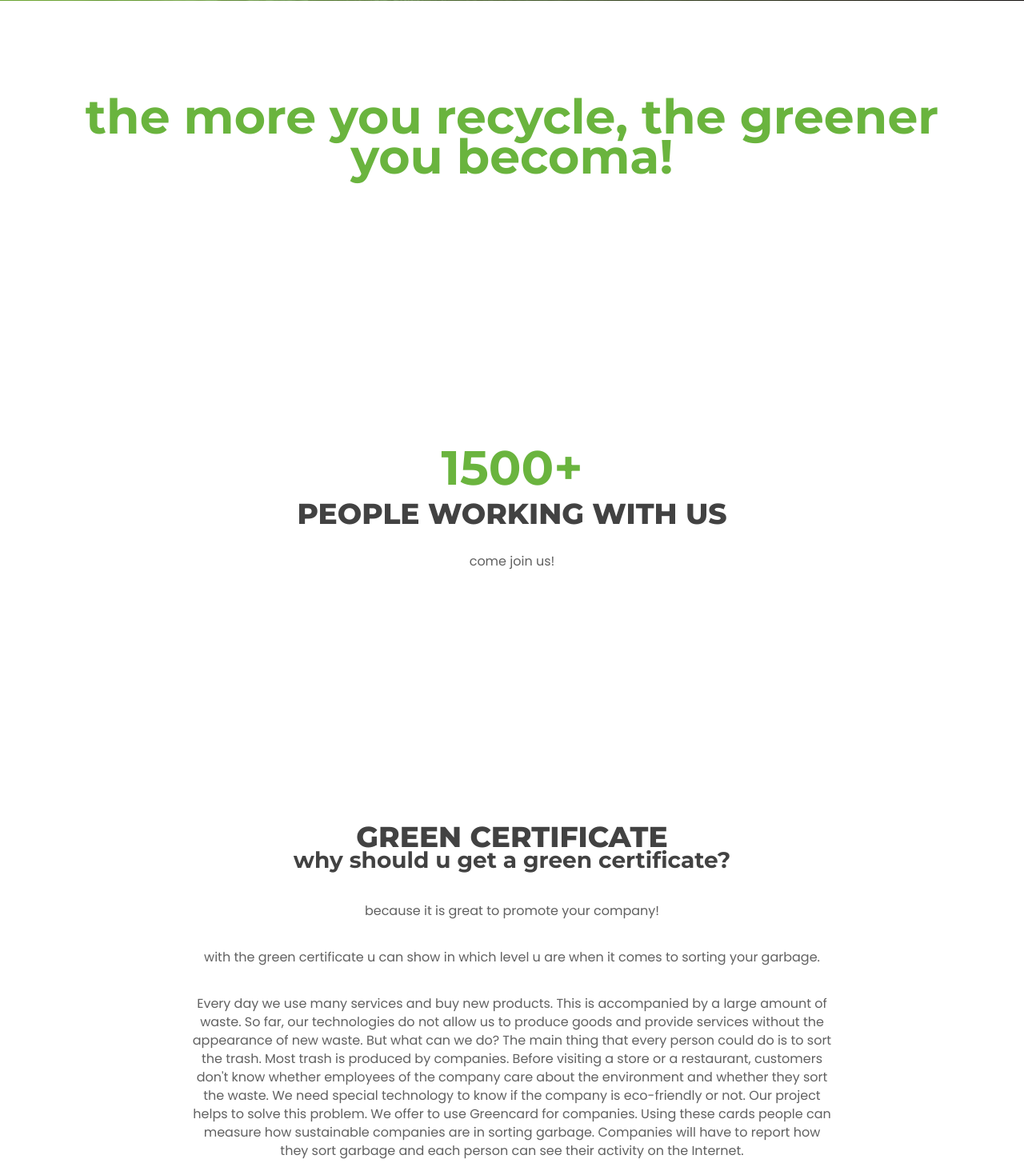
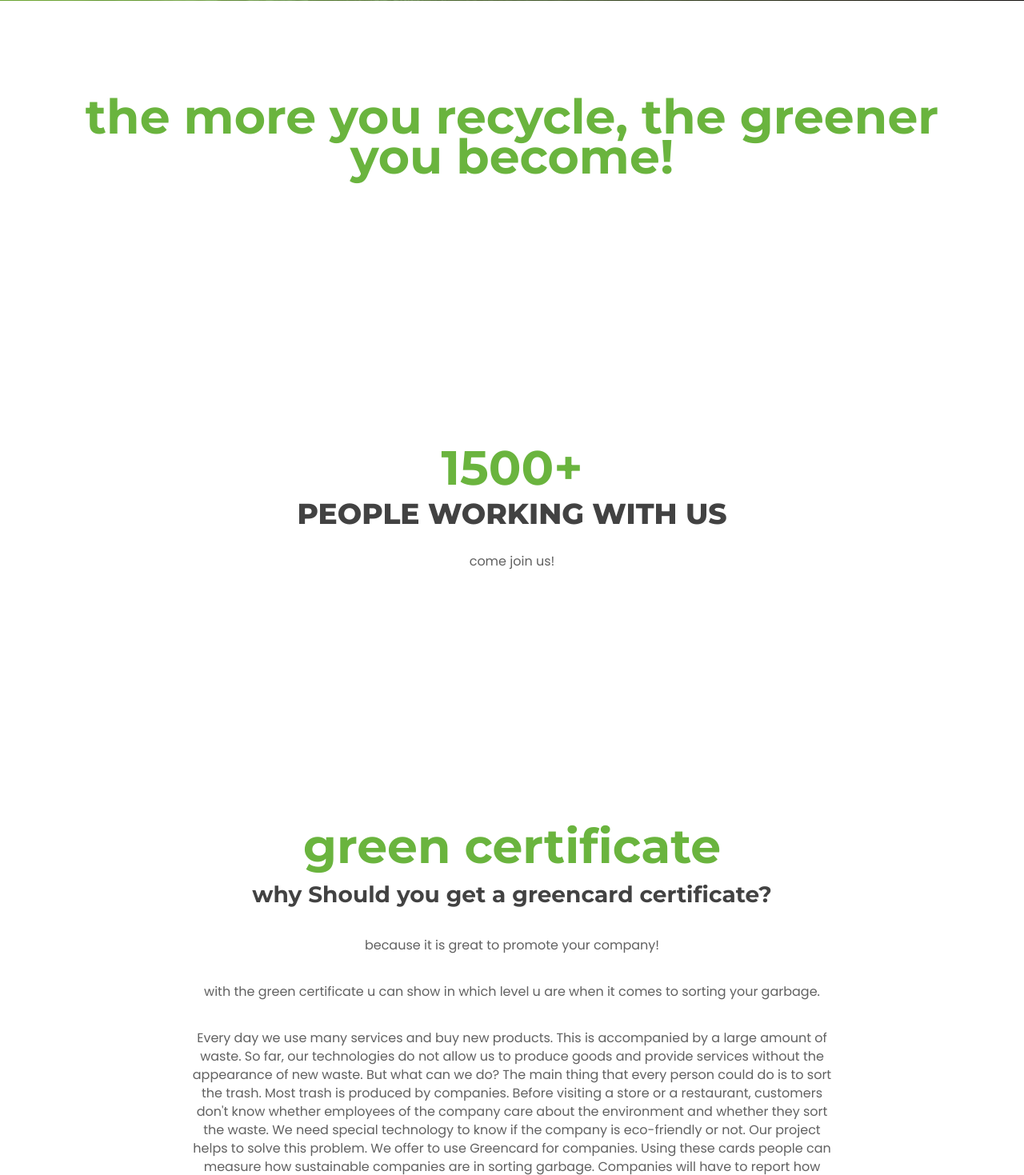
Before and after one commit to messandrodo/hackthewaste, a PHP site: page / in a window 1280 px wide. Shown: the part 848-2317 px from the top of the page at 80% size. Run offline with PHP 8.4, Linux system fonts and the light colour scheme.

Commit message:
Update index.php

```diff
--- a/index.php
+++ b/index.php
@@ -182,7 +182,7 @@
         <!-- Section Title -->
         <div class="row">
             <div class="section-title text-center col-12 mb-80">
-                <h1>the more you recycle, the greener you becoma!</h1>
+                <h1>the more you recycle, the greener you become!</h1>
 
 
             </div>
@@ -213,8 +213,8 @@
             <!-- Section Title -->
             <div class="row">
                 <div class="section-title text-center col-12 mb-80">
-                    <h2>green certificate</h2>
-                    <h3>why should u get a green certificate?</h3>
+                    <h1>green certificate</h1>
+                    <h3>why Should you get a greencard certificate?</h3>
                     <p>because it is great to promote your company!</p>
                     <p> with the green certificate u can show in which level u are when it comes to sorting your garbage.</p>
                     <p>Every day we use many services and buy new products. This is accompanied by a large amount of waste. So far, our technologies do not allow us to produce goods and provide services without the appearance of new waste. But what can we do?
```
